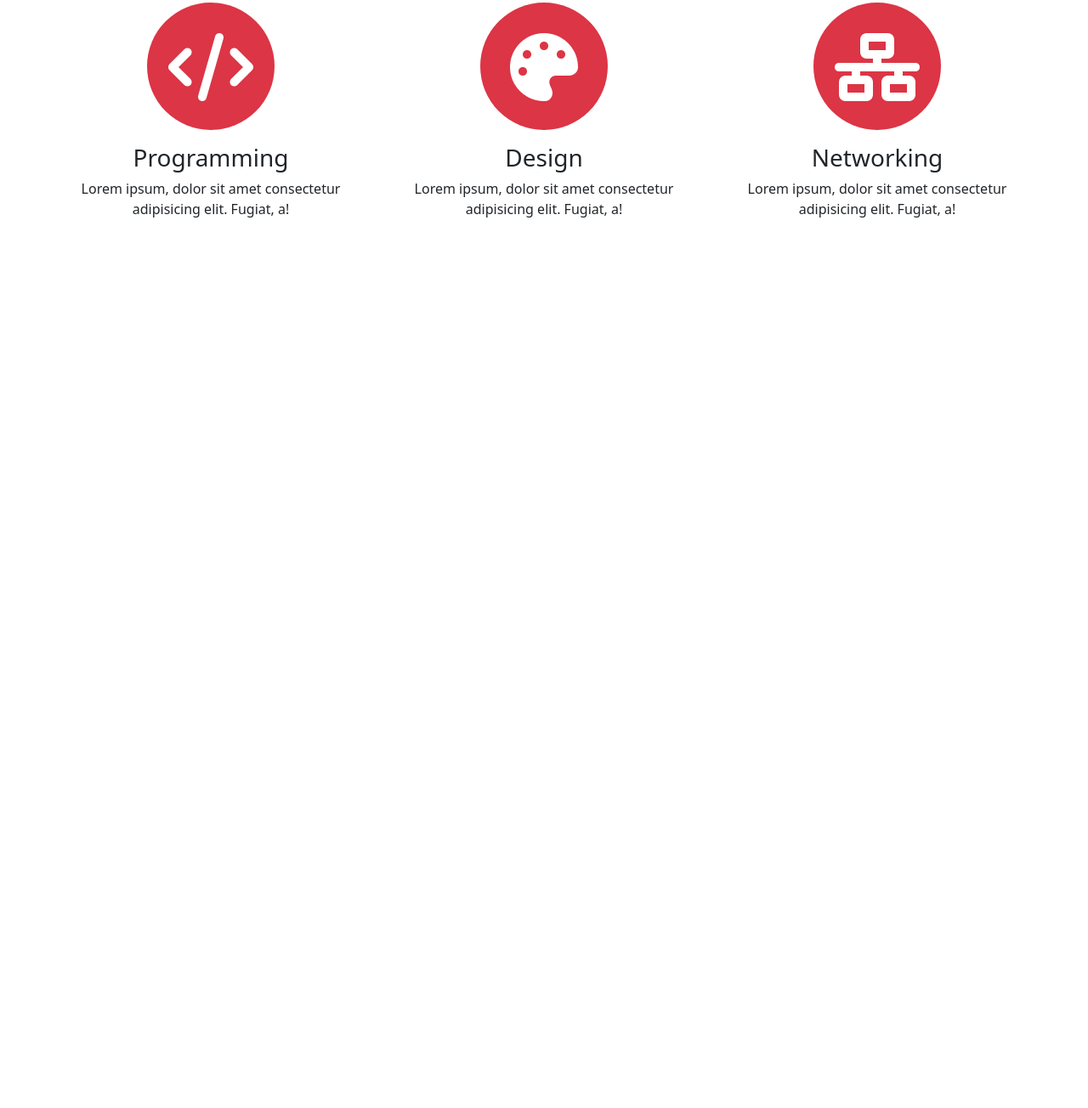
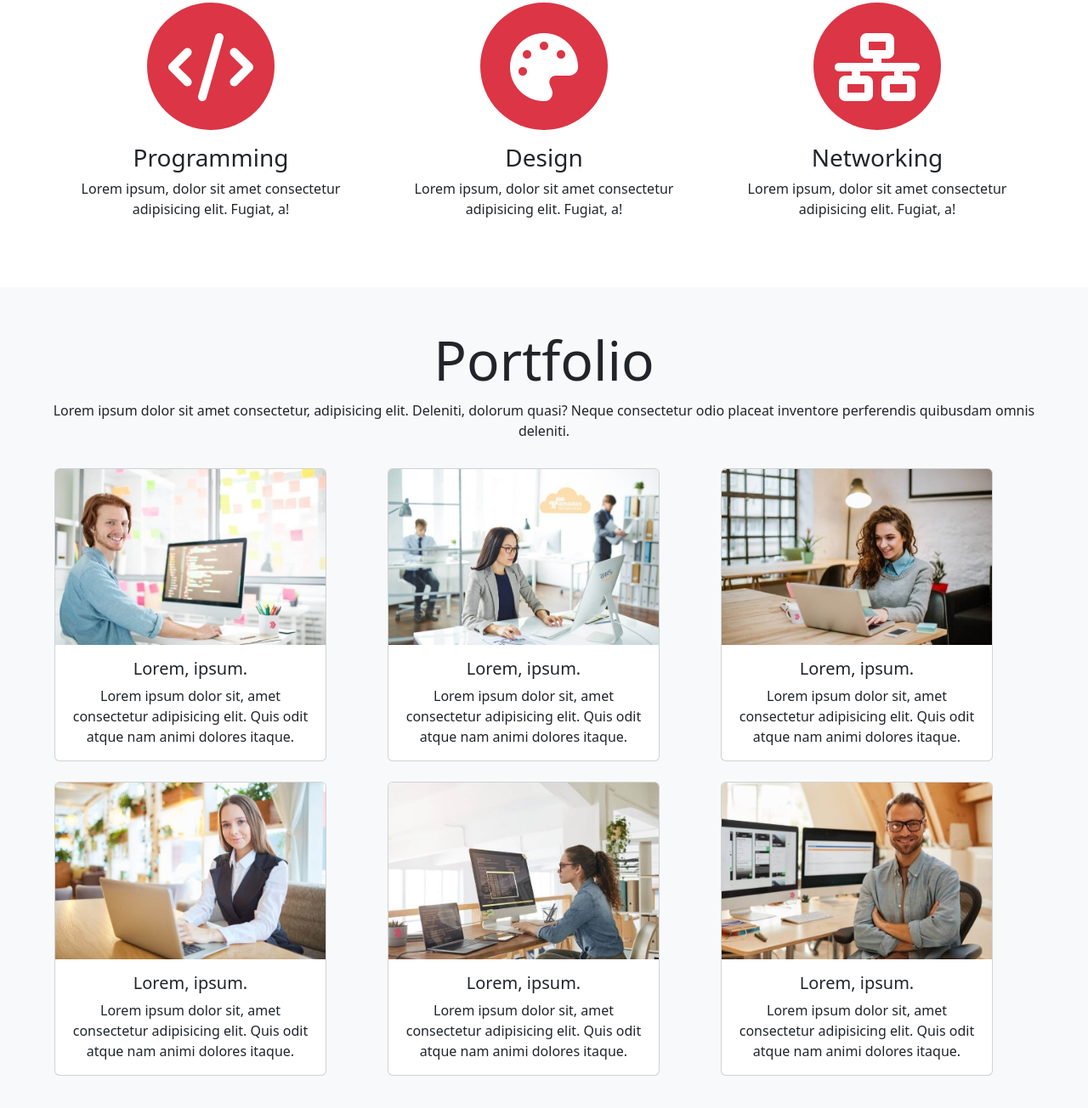
Before and after one commit to arslanmehmet1/PROJECTS_006_BootstrapWebPage, a plain HTML site: page index.html in a window 1280 px wide. Shown: the part 986-2290 px from the top of the page at 85% size. Before the commit the page ends 1324 px from the top, so only its background shows below. Drawn offline with nearby package versions, Linux system fonts and the light colour scheme.

Commit message:
half done

```diff
--- a/index.html
+++ b/index.html
@@ -107,6 +107,88 @@
     </div>
 
     <!-- PORTFOLIO -->
+    <div class="container-fluid py-5 px-5 bg-secondary bg-light" id="Portfolio">
+      <h2 class="text-center display-3">Portfolio</h2>
+      <p class="text-center">
+        Lorem ipsum dolor sit amet consectetur, adipisicing elit. Deleniti,
+        dolorum quasi? Neque consectetur odio placeat inventore perferendis
+        quibusdam omnis deleniti.
+      </p>
+      <div class="row p-3 text-center g-4">
+        <div class="col">
+          <div class="card" style="width: 20rem">
+            <img src="./img/001.jpg" class="card-img-top" alt="..." />
+            <div class="card-body">
+              <h5 class="card-title">Lorem, ipsum.</h5>
+              <p class="card-text">
+                Lorem ipsum dolor sit, amet consectetur adipisicing elit. Quis
+                odit atque nam animi dolores itaque.
+              </p>
+            </div>
+          </div>
+        </div>
+        <div class="col">
+          <div class="card" style="width: 20rem">
+            <img src="./img/002.jpg" class="card-img-top" alt="..." />
+            <div class="card-body">
+              <h5 class="card-title">Lorem, ipsum.</h5>
+              <p class="card-text">
+                Lorem ipsum dolor sit, amet consectetur adipisicing elit. Quis
+                odit atque nam animi dolores itaque.
+              </p>
+            </div>
+          </div>
+        </div>
+        <div class="col">
+          <div class="card" style="width: 20rem">
+            <img src="./img/003.jpg" class="card-img-top" alt="..." />
+            <div class="card-body">
+              <h5 class="card-title">Lorem, ipsum.</h5>
+              <p class="card-text">
+                Lorem ipsum dolor sit, amet consectetur adipisicing elit. Quis
+                odit atque nam animi dolores itaque.
+              </p>
+            </div>
+          </div>
+        </div>
+        <div class="col">
+          <div class="card" style="width: 20rem">
+            <img src="./img/004.jpg" class="card-img-top" alt="..." />
+            <div class="card-body">
+              <h5 class="card-title">Lorem, ipsum.</h5>
+              <p class="card-text">
+                Lorem ipsum dolor sit, amet consectetur adipisicing elit. Quis
+                odit atque nam animi dolores itaque.
+              </p>
+            </div>
+          </div>
+        </div>
+        <div class="col">
+          <div class="card" style="width: 20rem">
+            <img src="./img/005.jpg" class="card-img-top" alt="..." />
+            <div class="card-body">
+              <h5 class="card-title">Lorem, ipsum.</h5>
+              <p class="card-text">
+                Lorem ipsum dolor sit, amet consectetur adipisicing elit. Quis
+                odit atque nam animi dolores itaque.
+              </p>
+            </div>
+          </div>
+        </div>
+        <div class="col">
+          <div class="card" style="width: 20rem">
+            <img src="./img/006.jpg" class="card-img-top" alt="..." />
+            <div class="card-body">
+              <h5 class="card-title">Lorem, ipsum.</h5>
+              <p class="card-text">
+                Lorem ipsum dolor sit, amet consectetur adipisicing elit. Quis
+                odit atque nam animi dolores itaque.
+              </p>
+            </div>
+          </div>
+        </div>
+      </div>
+    </div>
 
     <!-- ABOUT US -->
 
```
Also changed, not shown: img/001.jpg (added), img/002.jpg (added), img/003.jpg (added), img/004.jpg (added), img/005.jpg (added), img/006.jpg (added), img/apple_logo-300x124.png (added), img/deloitte_logo-300x124.png (added), img/goldmansachs_logo-300x124.png (added), img/google.png (added), img/harvey.png (added), img/infosys_logo-300x124.png (added), img/mark.png (added), img/noah.png (added).
